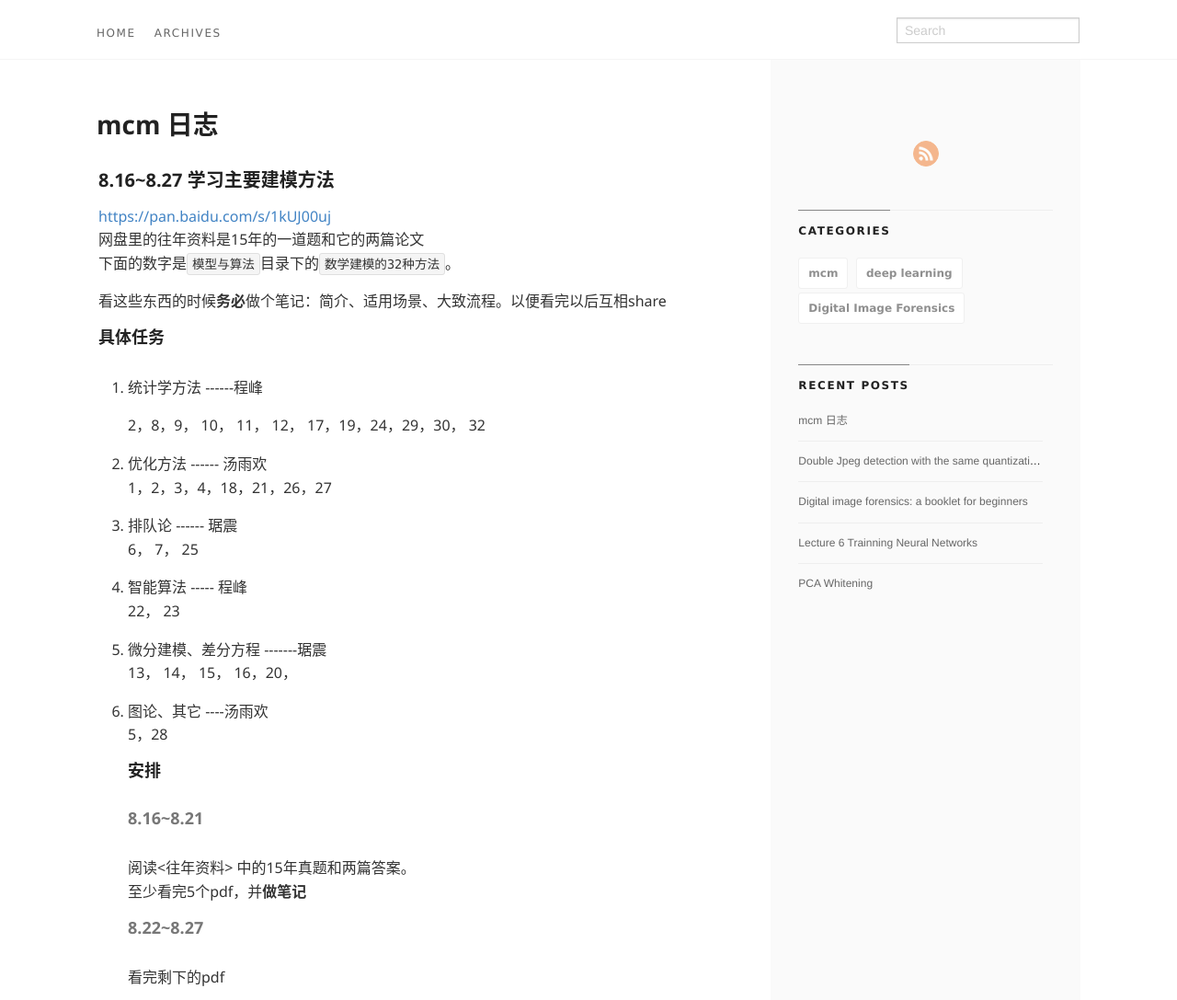
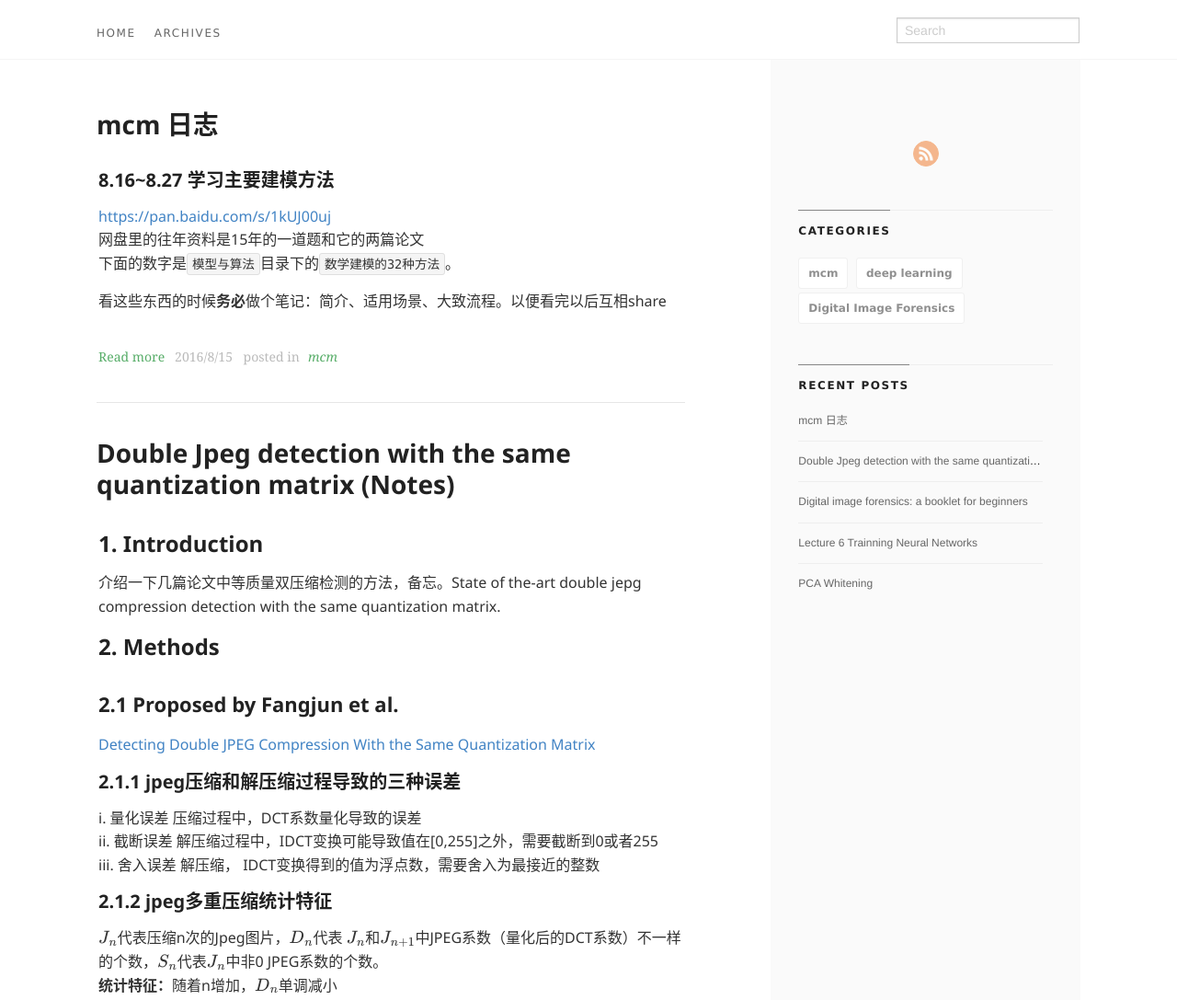
Before and after one commit to klauscc/klauscc.github.io, a plain HTML site: page all.html in a window 1280 px wide. Shown: the top 1087 px of the page at 92% size. Drawn offline with nearby package versions, Linux system fonts and the light colour scheme; some packages are replaced by stand-ins of ours.

Commit message:
add readmore

```diff
--- a/all.html
+++ b/all.html
@@ -118,34 +118,6 @@
 
 <p>看这些东西的时候<strong>务必</strong>做个笔记：简介、适用场景、大致流程。以便看完以后互相share</p>
 
-<h5 id="toc_1">具体任务</h5>
-
-<ol>
-<li><p>统计学方法 ------程峰</p>
-
-<p>2，8，9，  10， 11， 12， 17，19，24，29，30， 32</p></li>
-<li><p>优化方法  ------ 汤雨欢<br/>
-1，2，3，4，18，21，26，27</p></li>
-<li><p>排队论 ------ 琚震<br/>
-6， 7， 25</p></li>
-<li><p>智能算法   ----- 程峰<br/>
-22， 23 </p></li>
-<li><p>微分建模、差分方程   -------琚震<br/>
-13， 14， 15， 16，20，</p></li>
-<li><p>图论、其它  ----汤雨欢<br/>
-5，28</p>
-
-<h5 id="toc_2">安排</h5>
-
-<h6 id="toc_3">8.16~8.21</h6>
-
-<p>阅读&lt;往年资料&gt; 中的15年真题和两篇答案。<br/>
-至少看完5个pdf，并<strong>做笔记</strong></p>
-
-<h6 id="toc_4">8.22~8.27</h6>
-
-<p>看完剩下的pdf </p></li>
-</ol>
 
 
                       </div>
@@ -153,7 +125,7 @@
                 </a>
                 <div class="read-more clearfix">
                   <div class="more-left left">
-
+                   <a href="14712720869170.html">Read more</a>&nbsp;&nbsp;
                     <span class="date">2016/8/15</span>
                     <span>posted in&nbsp;</span>
 
```
Also changed, not shown: 14712720869170.html (+2 -0 lines), index.html (+1 -29 lines), mcm.html (+1 -29 lines).
